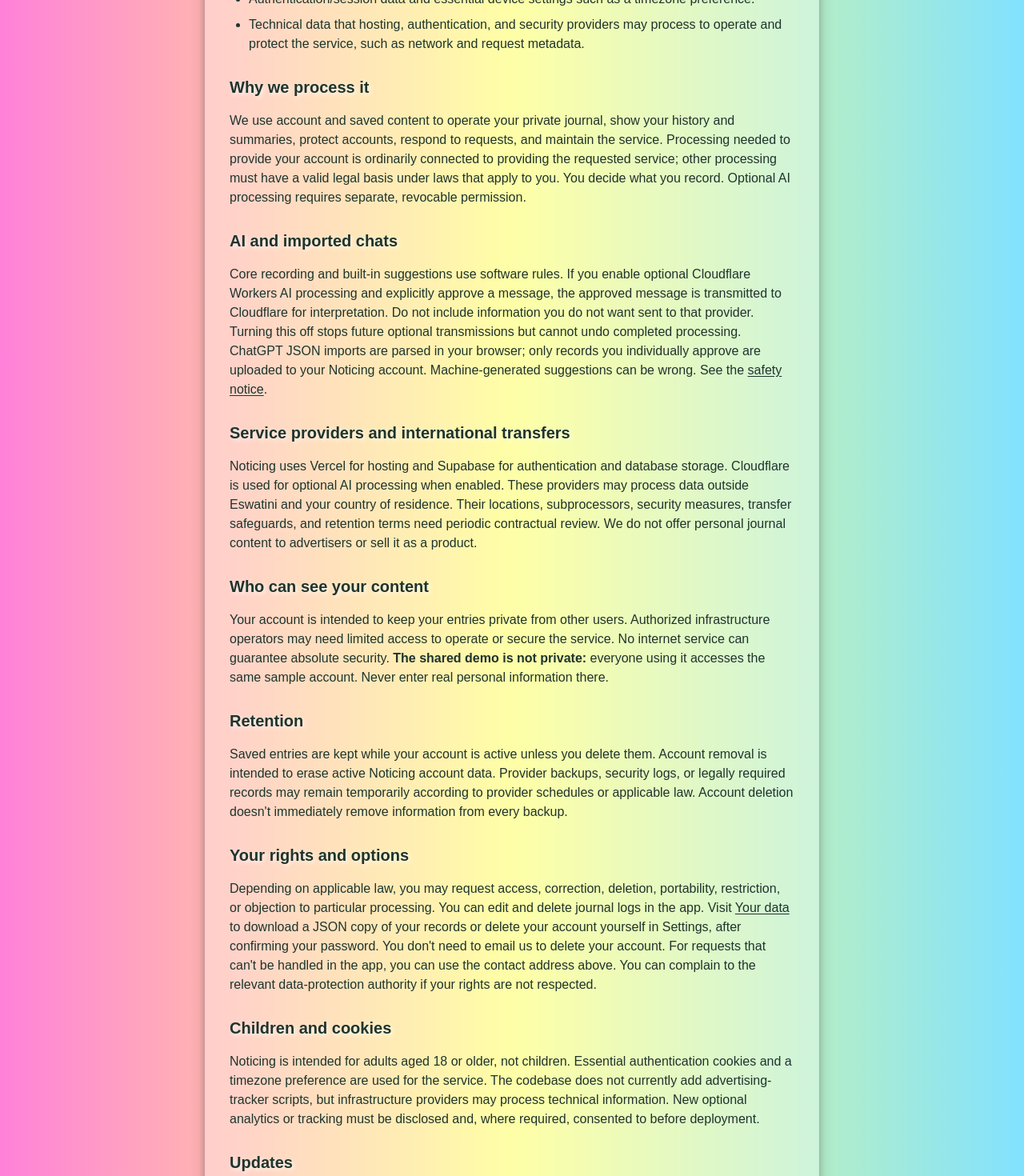
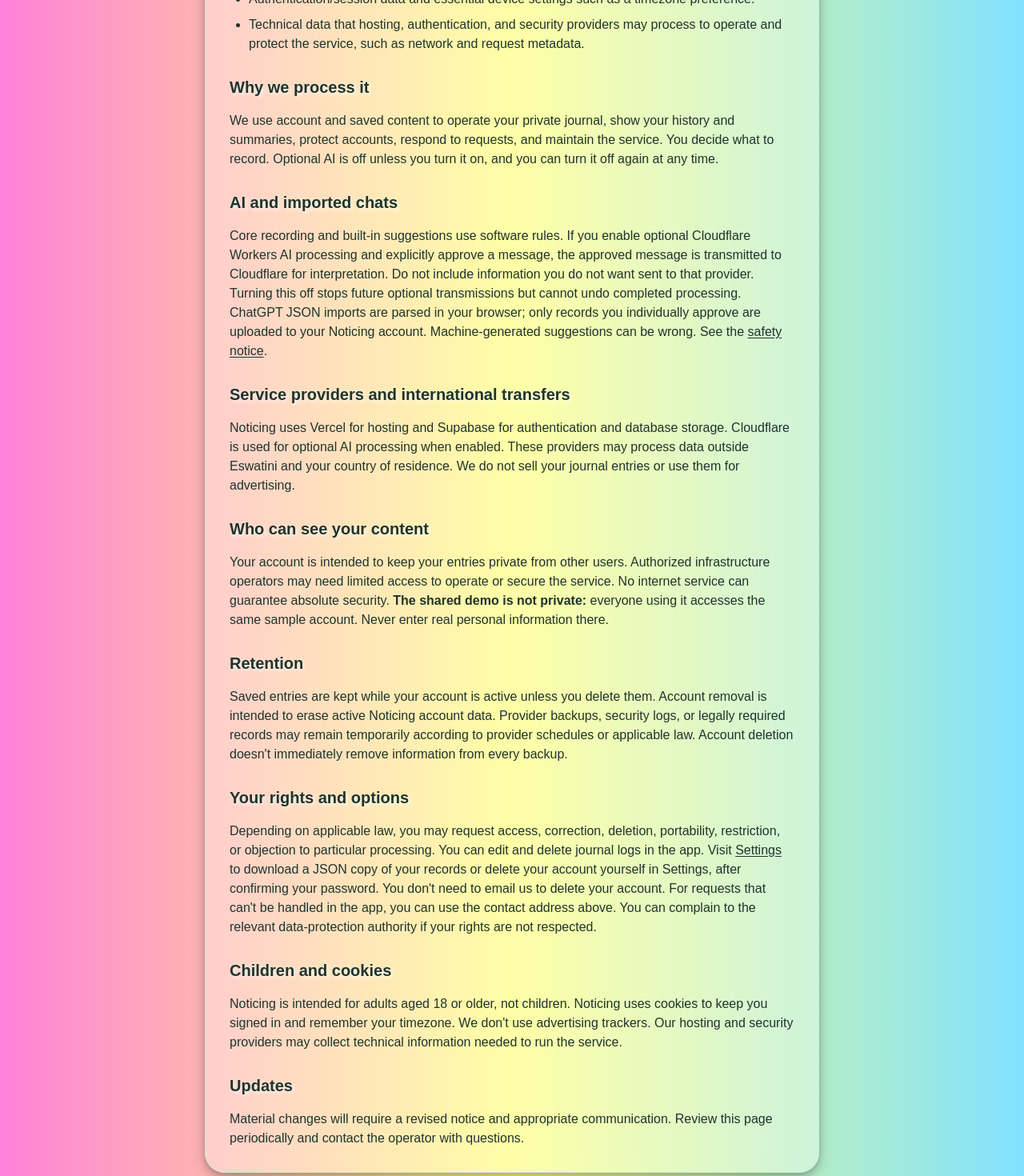
Before and after one commit to delaine3/noticing, a Next.js app: page /privacy in a window 1280 px wide. Shown: the part 560-2030 px from the top of the page at 80% size. Built offline with nearby package versions, Linux system fonts and the light colour scheme; no server answers.

Commit message:
Finish customer-facing privacy language and navigation

```diff
--- a/app/privacy/page.tsx
+++ b/app/privacy/page.tsx
@@ -22,10 +22,8 @@ export default function PrivacyPage() {
       <h2>Why we process it</h2>
       <p>
         We use account and saved content to operate your private journal, show your history and
-        summaries, protect accounts, respond to requests, and maintain the service. Processing
-        needed to provide your account is ordinarily connected to providing the requested service;
-        other processing must have a valid legal basis under laws that apply to you. You decide
-        what you record. Optional AI processing requires separate, revocable permission.
+        summaries, protect accounts, respond to requests, and maintain the service. You decide what to record. Optional AI is off unless you turn it on,
+        and you can turn it off again at any time.
       </p>
       <h2>AI and imported chats</h2>
       <p>
@@ -41,9 +39,7 @@ export default function PrivacyPage() {
       <p>
         Noticing uses Vercel for hosting and Supabase for authentication and database storage.
         Cloudflare is used for optional AI processing when enabled. These providers may process
-        data outside Eswatini and your country of residence. Their locations, subprocessors,
-        security measures, transfer safeguards, and retention terms need periodic contractual
-        review. We do not offer personal journal content to advertisers or sell it as a product.
+        data outside Eswatini and your country of residence. We do not sell your journal entries or use them for advertising.
       </p>
       <h2>Who can see your content</h2>
       <p>
@@ -64,7 +60,7 @@ export default function PrivacyPage() {
       <p>
         Depending on applicable law, you may request access, correction, deletion, portability,
         restriction, or objection to particular processing. You can edit and delete journal logs
-        in the app. Visit <Link href="/account">Your data</Link> to download a JSON copy of
+        in the app. Visit <Link href="/settings">Settings</Link> to download a JSON copy of
         your records or delete your account yourself in Settings, after confirming your
         password. You don&apos;t need to email us to delete your account. For requests that
         can&apos;t be handled in the app, you can use the contact address above.
@@ -72,11 +68,9 @@ export default function PrivacyPage() {
       </p>
       <h2>Children and cookies</h2>
       <p>
-        Noticing is intended for adults aged 18 or older, not children. Essential authentication
-        cookies and a timezone preference are used for the service. The codebase does not
-        currently add advertising-tracker scripts, but infrastructure providers may process
-        technical information. New optional analytics or tracking must be disclosed and, where
-        required, consented to before deployment.
+        Noticing is intended for adults aged 18 or older, not children. Noticing uses cookies to keep you signed in and remember your timezone.
+        We don't use advertising trackers. Our hosting and security providers may collect
+        technical information needed to run the service.
       </p>
       <h2>Updates</h2>
       <p>
```
